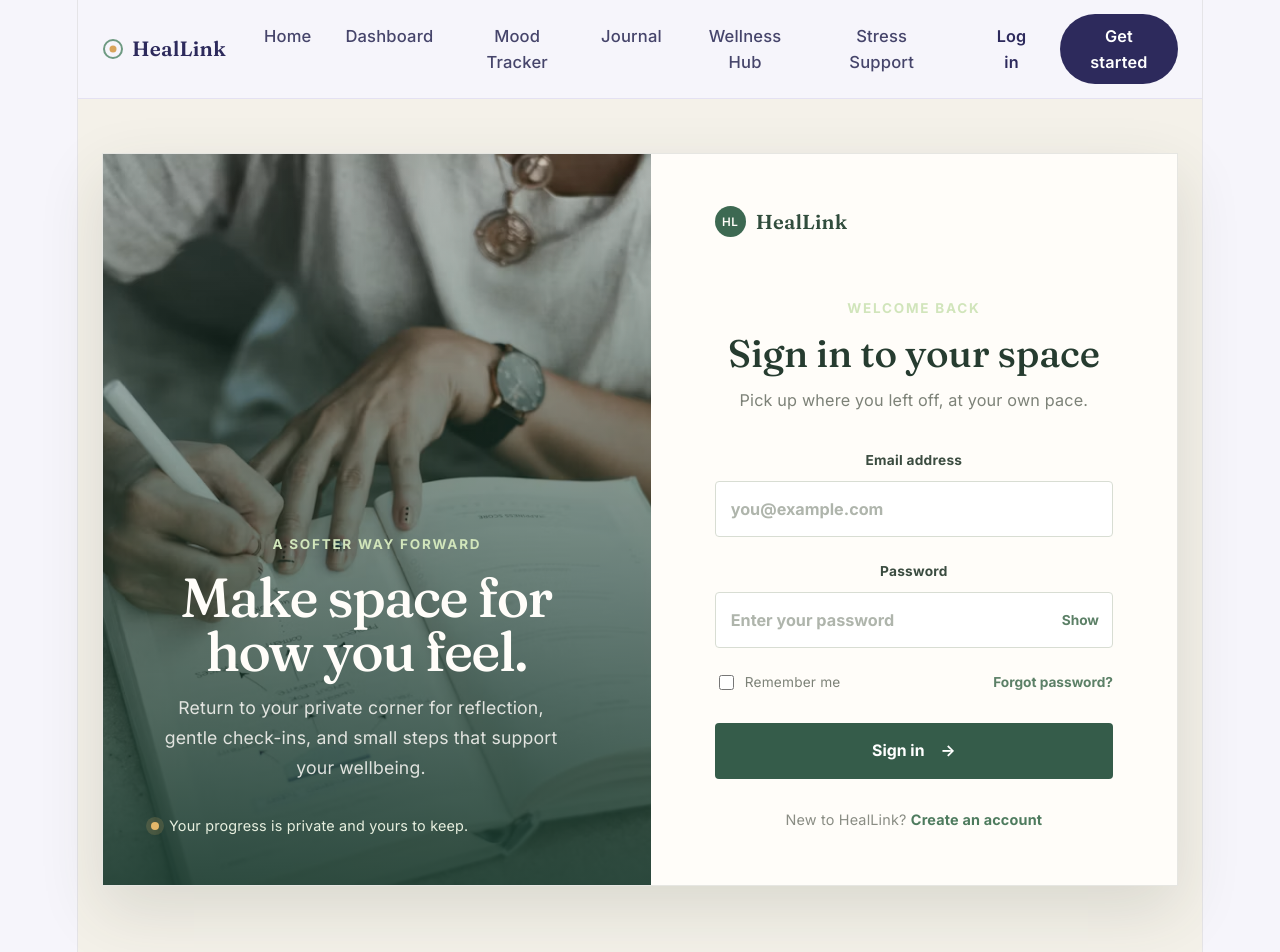
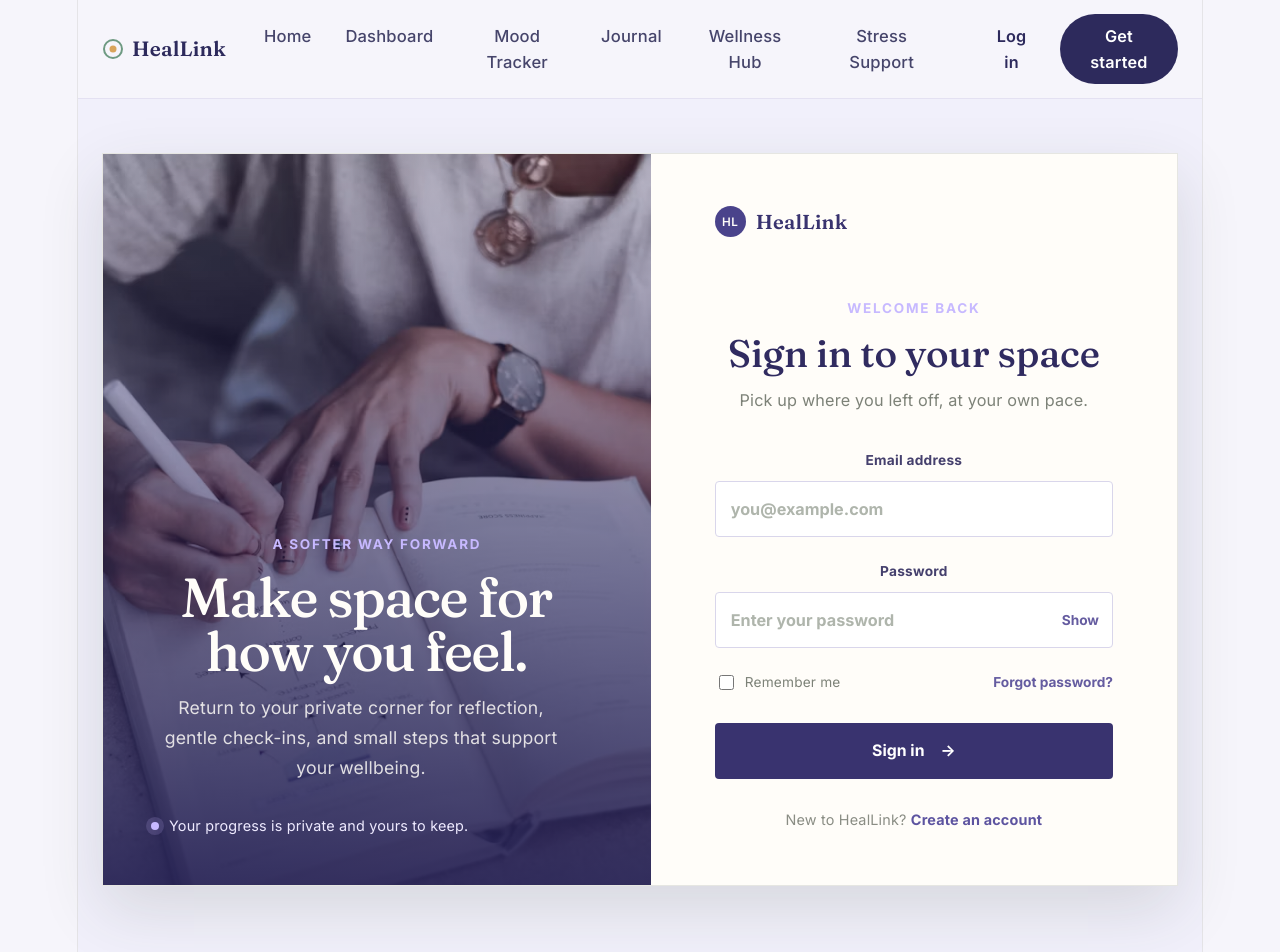
Before and after one commit to induwariadhithya/healLink, a React (Vite) app in the folder client/: page /login in a window 1280 px wide. Shown: the top 952 px of the page. Built offline with nearby package versions, Linux system fonts and the light colour scheme.

Commit message:
Match login colors to app theme

```diff
--- a/client/src/pages/Login.css
+++ b/client/src/pages/Login.css
@@ -1,7 +1,7 @@
 .login-page {
   min-height: 720px;
   padding: 54px 24px 72px;
-  background: #f4f1e9;
+  background: #f1f0fb;
   display: grid;
   place-items: center;
 }
@@ -20,7 +20,7 @@
 .login-story {
   position: relative;
   min-height: 610px;
-  background: #355c4a;
+  background: #4a438b;
   overflow: hidden;
 }
 
@@ -39,7 +39,7 @@
 }
 
 .login-story__shade {
-  background: linear-gradient(180deg, rgba(28, 57, 45, 0.1) 5%, rgba(25, 57, 44, 0.88) 100%);
+  background: linear-gradient(180deg, rgba(59, 51, 111, 0.1) 5%, rgba(36, 31, 82, 0.9) 100%);
 }
 
 .login-story__content {
@@ -50,7 +50,7 @@
 
 .login-eyebrow,
 .login-kicker {
-  color: #d1e5bb;
+  color: #c7b9ff;
   font-size: 0.75rem;
   font-weight: 700;
   letter-spacing: 0.13em;
@@ -78,7 +78,7 @@
   align-items: center;
   gap: 10px;
   margin-top: 30px;
-  color: #e7efdf;
+  color: #eeeaff;
   font-size: 0.8rem;
 }
 
@@ -86,8 +86,8 @@
   width: 8px;
   height: 8px;
   border-radius: 50%;
-  background: #e3b66a;
-  box-shadow: 0 0 0 5px rgba(227, 182, 106, 0.17);
+  background: #c7b9ff;
+  box-shadow: 0 0 0 5px rgba(199, 185, 255, 0.17);
 }
 
 .login-panel {
@@ -103,7 +103,7 @@
   align-items: center;
   gap: 10px;
   margin-bottom: 58px;
-  color: #314d3d;
+  color: #39336f;
   font-family: var(--mb-font-display);
   font-size: 1.12rem;
   font-weight: 600;
@@ -116,7 +116,7 @@
   place-items: center;
   border-radius: 50%;
   color: #fffdf9;
-  background: #3d6952;
+  background: #4a438b;
   font-family: var(--mb-font-body);
   font-size: 0.65rem;
   letter-spacing: 0.04em;
@@ -124,7 +124,7 @@
 
 .login-heading h2 {
   margin-top: 11px;
-  color: #263c30;
+  color: #302b60;
   font-size: clamp(2rem, 3vw, 2.8rem);
   font-weight: 500;
   line-height: 1.1;
@@ -143,7 +143,7 @@
 .login-field {
   display: block;
   margin-bottom: 21px;
-  color: #3b4c40;
+  color: #45406d;
   font-size: 0.76rem;
   font-weight: 700;
   letter-spacing: 0.02em;
@@ -153,10 +153,10 @@
   width: 100%;
   margin-top: 8px;
   padding: 14px 15px;
-  border: 1px solid #d8ddd3;
+  border: 1px solid #d9d6eb;
   border-radius: 4px;
   outline: none;
-  color: #263c30;
+  color: #302b60;
   background: #fff;
   font: inherit;
   font-size: 0.9rem;
@@ -165,8 +165,8 @@
 
 .login-field input::placeholder { color: #afb5ac; }
 .login-field input:focus {
-  border-color: #659174;
-  box-shadow: 0 0 0 3px rgba(101, 145, 116, 0.14);
+  border-color: #7168b1;
+  box-shadow: 0 0 0 3px rgba(113, 104, 177, 0.14);
 }
 
 .password-field { position: relative; }
@@ -176,7 +176,7 @@
 .forgot-link {
   padding: 0;
   border: 0;
-  color: #5c8067;
+  color: #655ca0;
   background: transparent;
   cursor: pointer;
   font: inherit;
@@ -186,7 +186,7 @@
 
 .password-toggle { position: absolute; right: 14px; bottom: 15px; }
 .password-toggle:hover,
-.forgot-link:hover { color: #294b38; text-decoration: underline; }
+.forgot-link:hover { color: #39336f; text-decoration: underline; }
 
 .login-options {
   display: flex;
@@ -207,7 +207,7 @@
 .remember-option input {
   width: 15px;
   height: 15px;
-  accent-color: #527d62;
+  accent-color: #655ca0;
 }
 
 .auth-btn {
@@ -220,7 +220,7 @@
   border: 0;
   border-radius: 4px;
   color: #fff;
-  background: #355c4a;
+  background: #39336f;
   cursor: pointer;
   font: inherit;
   font-size: 0.88rem;
@@ -228,7 +228,7 @@
   transition: background 0.2s ease, transform 0.2s ease;
 }
 
-.auth-btn:hover:not(:disabled) { background: #294b38; transform: translateY(-1px); }
+.auth-btn:hover:not(:disabled) { background: #292552; transform: translateY(-1px); }
 .auth-btn:disabled { cursor: wait; opacity: 0.7; }
 
 .error-msg {
@@ -247,7 +247,7 @@
   text-align: center;
 }
 
-.auth-link a { color: #4e7b5e; font-weight: 700; }
+.auth-link a { color: #5d54a0; font-weight: 700; }
 .auth-link a:hover { text-decoration: underline; }
 
 @media (max-width: 760px) {
```
